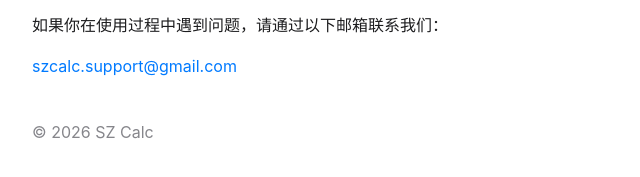
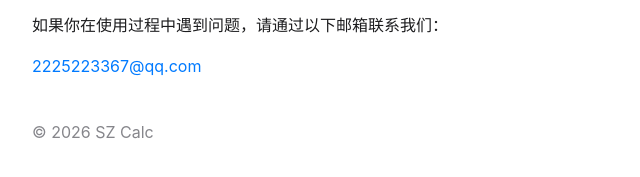
Before and after one commit to Socr200/szcalc-support, a plain HTML site: page index.html in a window 1280 px wide. Shown: the part 429-606 px from the top of the page, 268-908 px from the left. Drawn offline with Linux system fonts and the light colour scheme.

Commit message:
Update support email address in index.html

```diff
--- a/index.html
+++ b/index.html
@@ -48,7 +48,7 @@
     <p>如果你在使用过程中遇到问题，请通过以下邮箱联系我们：</p>
     <p>
       <a href="2225223367@qq.com">
-        szcalc.support@gmail.com
+        2225223367@qq.com
       </a>
     </p>
 
```
